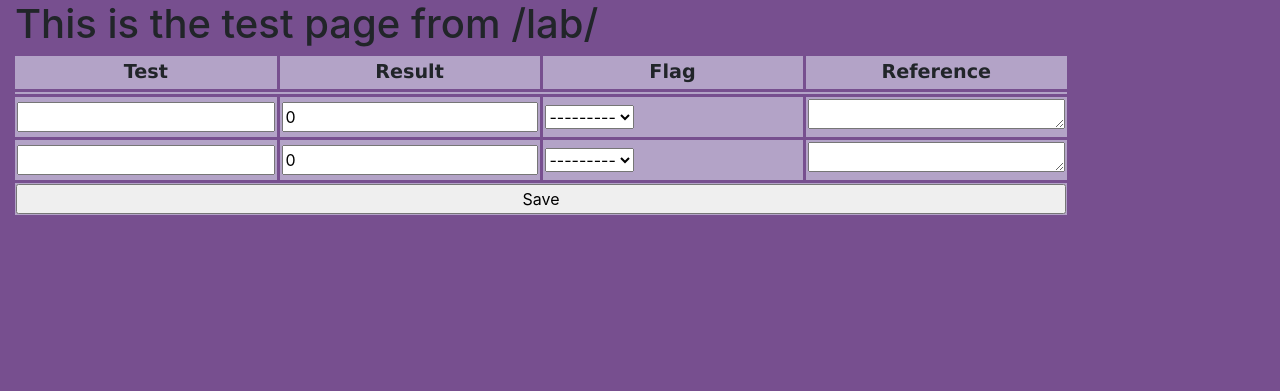
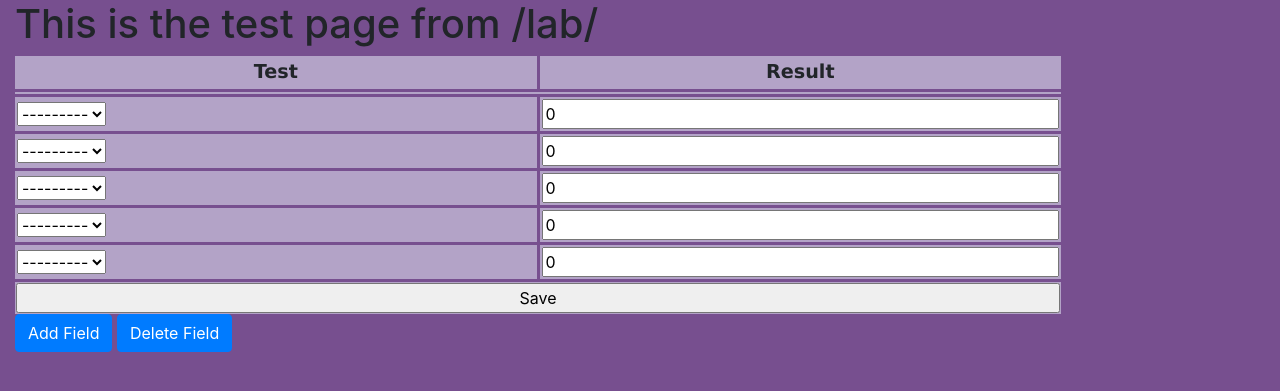
Before and after one commit to K-Bishall/Patient-Profiling, a Django app: page /lab/ in a window 1280 px wide. Shown: the top 391 px of the page. Run offline with Django 3.2, Linux system fonts and the light colour scheme; data that the repository does not hold is empty; some libraries are stand-ins or nearby versions.

Commit message:
Add Lab Test Model and link to user

```diff
--- a/labpost/forms.py
+++ b/labpost/forms.py
@@ -8,15 +8,8 @@ class TestItemForm (ModelForm):
         fields = [
             'testName',
             'result',
-            'flag',
-            'reference',
         ]
         labels = {
             'testName' : '',
             'result' : '',
-            'flag' : '',
-            'reference' : '',
         }
-        widgets = {
-            'reference' : Textarea(attrs={'cols': 20, 'rows' : 5})
-        }
--- a/labpost/models.py
+++ b/labpost/models.py
@@ -1,16 +1,47 @@
 from django.db import models
 
-# lab test record model
-FLAG_CHOICE = [('N', 'Normal'), ('H', 'High'), ('L','Low'),]
-class TestItem (models.Model):
-    """This class is the actual record item
-       to get the lab test."""
+"""Everything 'Test' in this file refers to lab test"""
 
-    id = models.AutoField(primary_key = True)
-    testName = models.CharField(max_length=20)
-    result = models.FloatField(default=0)
-    flag = models.CharField(max_length = 1, choices = FLAG_CHOICE)
-    reference = models.CharField(max_length = 20)
+class User(models.Model):
+    """ Dummy class for user table in database
+    just for testing purpose """
+    id = models.CharField(max_length = 5, primary_key = True)
+    name = models.CharField(max_length = 30)
+
+    def __str__(self):
+        return self.name
+
+
+class TestModel(models.Model):
+    """ The Database Table for all available tests """
+
+    id = models.AutoField(primary_key=True)
+    testName = models.CharField(max_length=30, unique = True)
+    unit = models.CharField(max_length=10)
+    minVal = models.FloatField(null=True)
+    maxVal = models.FloatField(null=True)
 
     def __str__(self):
         return self.testName
+
+
+# FLAG_CHOICE = [('N', 'Normal'), ('H', 'High'), ('L', 'Low'), ]
+
+
+class TestItem (models.Model):
+    """This actually represents multivalued attribute of 'User' Table
+    in Database which records the lab tests the user has taken.
+
+    ForeignKey => User associates test item to user.
+    ForeignKey => TestModel selects test name.
+    """
+
+    id = models.AutoField(primary_key=True)
+    user = models.ForeignKey(User,on_delete=models.CASCADE)
+    testName = models.ForeignKey(TestModel, on_delete = models.PROTECT)
+    result = models.FloatField(default=0)
+    dateStamp = models.DateField()
+
+
+    def __str__(self):
+        return self.testName.testName
--- a/labpost/templates/template.html
+++ b/labpost/templates/template.html
@@ -13,30 +13,18 @@
     <form action="" method="POST">
         {% csrf_token %}
         {{ formset.management_form }}
-        <tr class = "error">
-            <td>{{msg}}</td>
+        <tr class="error">
+            <td> {{ msg }} </td>
         </tr>
 
         <thead>
             <td class="col-sm-3"> Test </td>
             <td class="col-sm-3"> Result </td>
-            <td class="col-sm-3"> Flag </td>
-            <td class="col-sm-3"> Reference </td>
         </thead>
-<!--
-        <tr class="recordItem">
-            {% for field in form %}
-
-            <td class="col-sm-3">
-                {{ field }}
-            </td>
-
-            {% endfor %}
-        </tr> -->
 
         {% for form in formset %}
-        <tr class="recordItem">
-            {% for field in form  %}
+        <tr class="recordItem dynamic-form">
+            {% for field in form %}
             <td class="col-sm-3">
                 {{ field }}
             </td>
@@ -45,10 +33,16 @@
         {% endfor %}
 
         <tr>
-           <td colspan="4"> <input type="submit" value="Save"/></td>
+            <td colspan="2">
+                <input type="submit" value="Save" />
+            </td>
         </tr>
 
     </form>
 </table>
 
+<button type="button" class="add-row btn btn-primary">Add Field</button>
+<button type="button" class="delete-row btn btn-primary">Delete Field</button>
+
+
 {% endblock %}
--- a/labpost/views.py
+++ b/labpost/views.py
@@ -2,45 +2,31 @@ from django.shortcuts import render
 from django.urls import reverse
 from django.http import HttpResponseRedirect
 from django.forms import formset_factory
+from django.utils import timezone
 
 from .forms import TestItemForm
+from .models import User, TestItem
 
+key = '10001'
 
 # Create your views here.
 def labReport(request):
-    """Generate lab test report form"""
+    """Generate lab test input form"""
 
-    testItemFormset = formset_factory(TestItemForm, extra=2)
-
-    # if request.method == 'POST':
-    #     testItem = TestItemForm(request.POST)
-
-    #     if testItem.is_valid():
-    #         testItem.save()
-
-    #     return HttpResponseRedirect("")
-
-    # if request.method == 'POST':
-    #     formset = testItemFormset(request.POST)
-    #     if formset.is_valid():
-    #         # formset = formset.cleaned_data
-    #         for test in formset:
-    #             if test.has_changed():
-    #                 test.save()
-
-    #     return HttpResponseRedirect("")
+    testItemFormset = formset_factory(TestItemForm, extra=5)
 
     if request.method == 'POST':
         formset = testItemFormset(request.POST)
         if formset.is_valid():
-            for test in formset:
-                data = test.cleaned_data
-                flag = True
-                for _, value in data:
-                    if value == '':
-                        flag = False
-                        break
-                if flag:
+            for form in formset:
+                length = len(form.cleaned_data)
+                print("form : " + str(length))
+                print("data : ")
+                print(form.cleaned_data)
+                if length > 0 and form.is_valid():
+                    test = form.save(commit=False)
+                    test.user = User.objects.get(pk = key)
+                    test.dateStamp = timezone.now().date()
                     test.save()
 
         return HttpResponseRedirect("")
--- a/patient_profile/templates/base.html
+++ b/patient_profile/templates/base.html
@@ -26,7 +26,6 @@
     <!--id = page-->
 
     <footer></footer>
-</body>
 
 <!-- jQuery library -->
 <script src="https://ajax.googleapis.com/ajax/libs/jquery/3.3.1/jquery.min.js"></script>
@@ -35,4 +34,8 @@
 <!-- Latest compiled JavaScript -->
 <script src="https://maxcdn.bootstrapcdn.com/bootstrap/4.1.0/js/bootstrap.min.js"></script>
 
+<!--Add field in test form-->
+<script src="{% static 'addform.js' %}"></script>
+
+</body>
 </html>
```
Also changed, not shown: labpost/admin.py (+15 -2 lines), labpost/static/addform.js (added).
